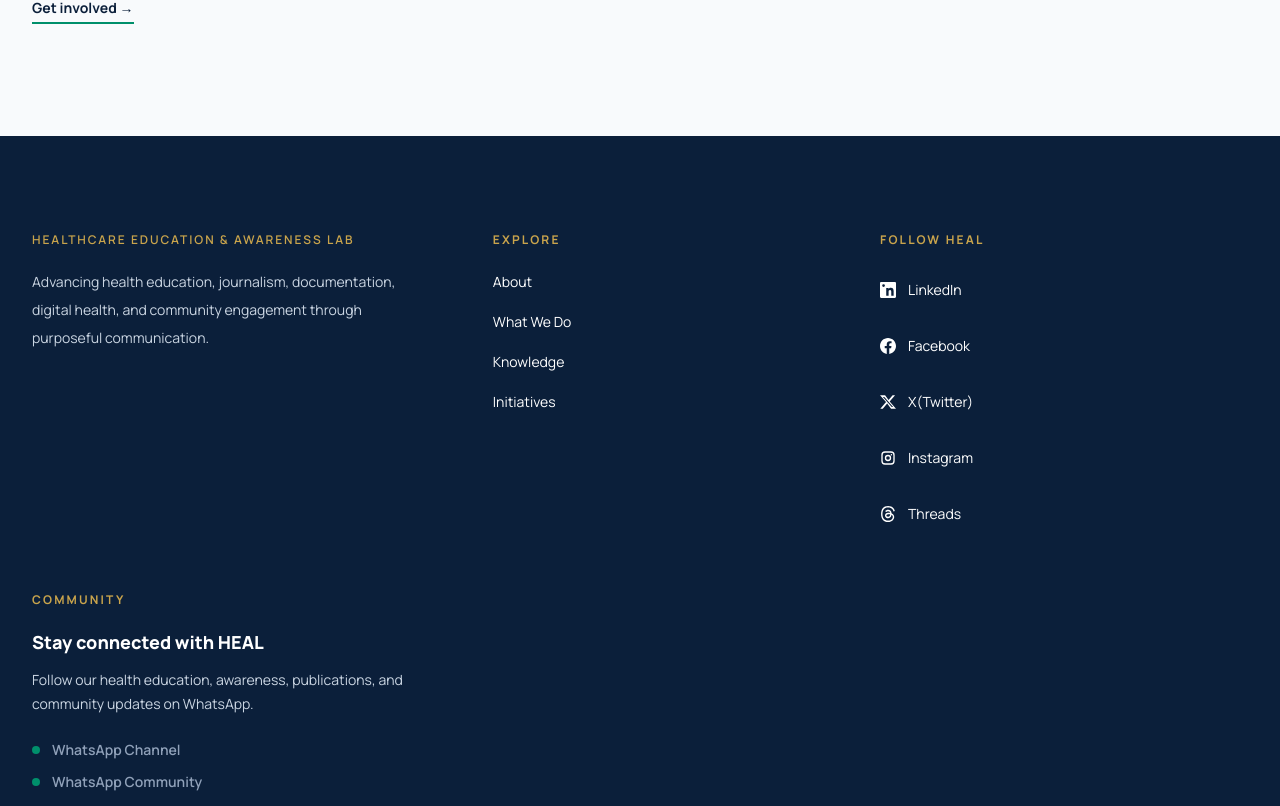
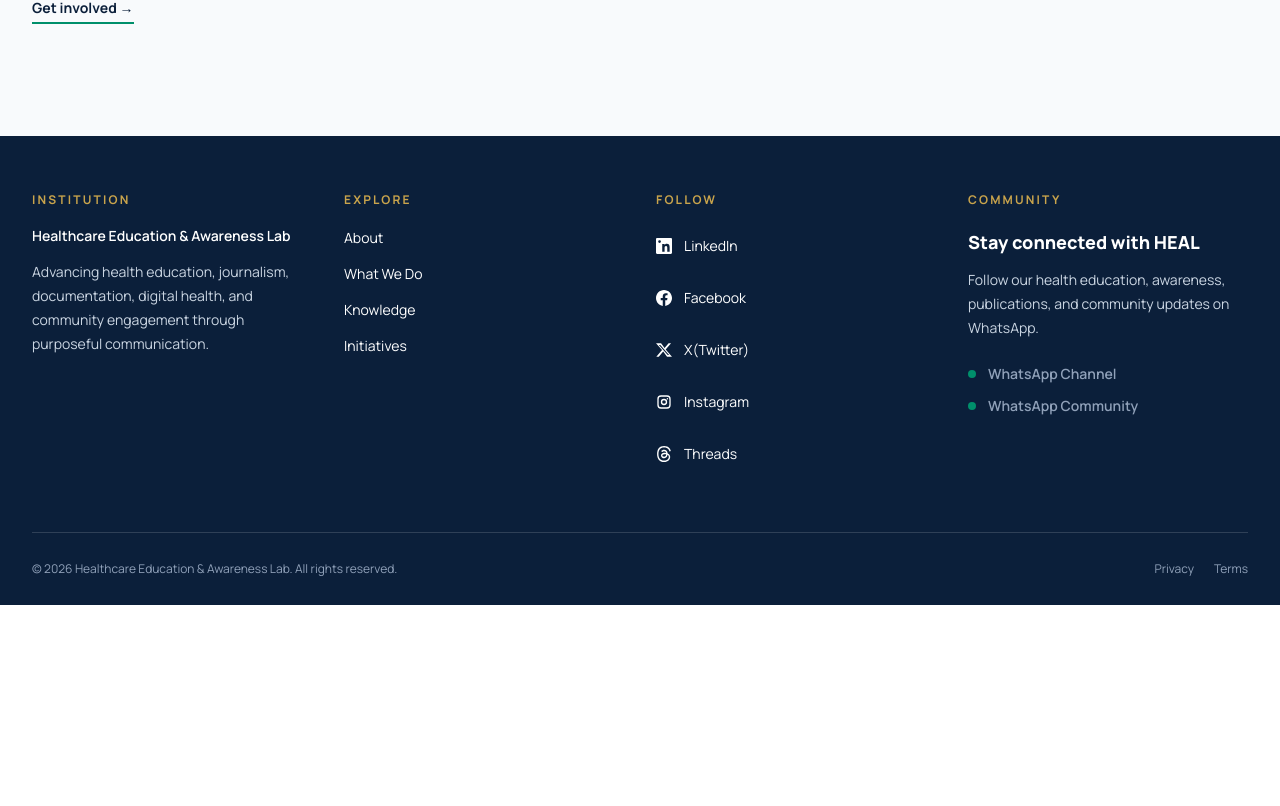
Before and after one commit to HEAL-Community/heal-website, a Next.js app in the folder apps/web/: page /about in a window 1280 px wide. Shown: the part 4314-5120 px from the top of the page. After the commit the page ends 4919 px from the top, so only its background shows below. Built offline with nearby package versions, Linux system fonts and the light colour scheme.

Commit message:
feat: redesign site footer layout and text adjustments
Reorganized footer grid layout and updated text styles for clarity.

Co-authored-by: AbdulRaheem Olurode <183245201+PeerlessDON25@users.noreply.github.com>

```diff
--- a/apps/web/components/site-footer.tsx
+++ b/apps/web/components/site-footer.tsx
@@ -103,15 +103,19 @@ export default function SiteFooter() {
     <footer className="bg-heal-navy text-white">
       <div className="mx-auto max-w-7xl px-6 lg:px-8">
         {/* Main footer */}
-        <div className="grid gap-14 py-20 lg:grid-cols-[1.1fr_0.9fr_1fr] lg:py-24">
+        <div className="grid gap-10 py-12 sm:grid-cols-2 lg:grid-cols-4 lg:gap-8 lg:py-14">
 
           {/* Brand */}
           <div className="max-w-md">
-            <p className="text-xs font-semibold uppercase tracking-[0.16em] text-heal-gold">
+            <p className="text-xs font-bold uppercase tracking-[0.18em] text-heal-gold">
+              Institution
+            </p>
+
+            <p className="mt-4 max-w-sm text-sm font-semibold leading-6 text-white">
               Healthcare Education & Awareness Lab
             </p>
 
-            <p className="mt-5 max-w-sm text-sm leading-7 text-slate-300">
+            <p className="mt-3 max-w-sm text-sm leading-6 text-slate-300">
               Advancing health education, journalism, documentation, digital
               health, and community engagement through purposeful communication.
             </p>
@@ -124,7 +128,7 @@ export default function SiteFooter() {
             </p>
 
             <nav
-              className="mt-5 flex flex-col gap-3"
+              className="mt-4 flex flex-col gap-2"
               aria-label="Footer navigation"
             >
               {exploreLinks.map((link) => (
@@ -142,11 +146,11 @@ export default function SiteFooter() {
           {/* Social */}
           <div>
             <p className="text-xs font-bold uppercase tracking-[0.18em] text-heal-gold">
-              Follow HEAL
+              Follow
             </p>
 
             <nav
-              className="mt-5 flex flex-col gap-3"
+              className="mt-4 flex flex-col gap-2"
               aria-label="HEAL social media"
             >
               {socialLinks.map((social) => {
@@ -156,7 +160,7 @@ export default function SiteFooter() {
                   <a
                     key={social.label}
                     href={social.href}
-                    aria-label={`Follow HEAL on ${social.label}`}
+                    aria-label={`Follow on ${social.label}`}
                     className="group flex min-h-11 w-fit items-center gap-3 rounded-sm text-sm text-slate-300 transition-colors hover:text-white focus-visible:outline-2 focus-visible:outline-offset-3 focus-visible:outline-heal-gold"
                   >
                     <Icon />
```
